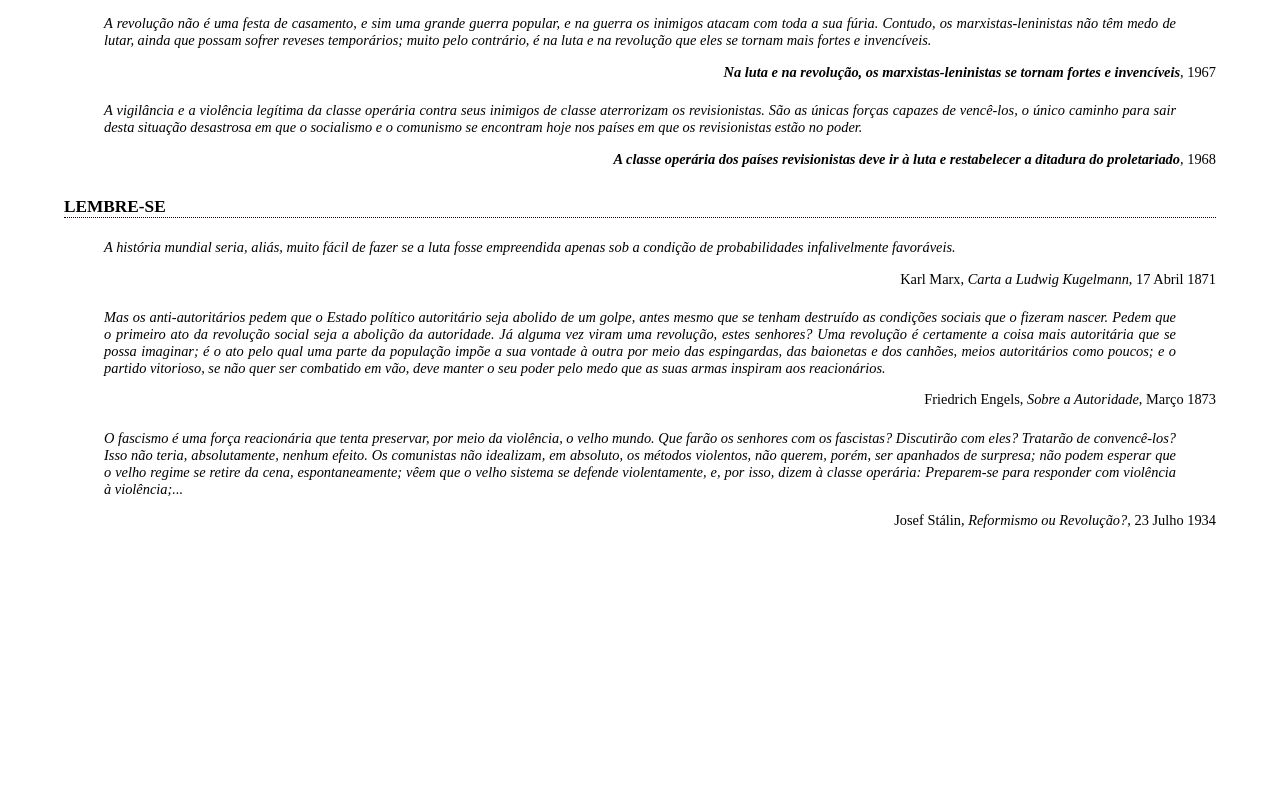
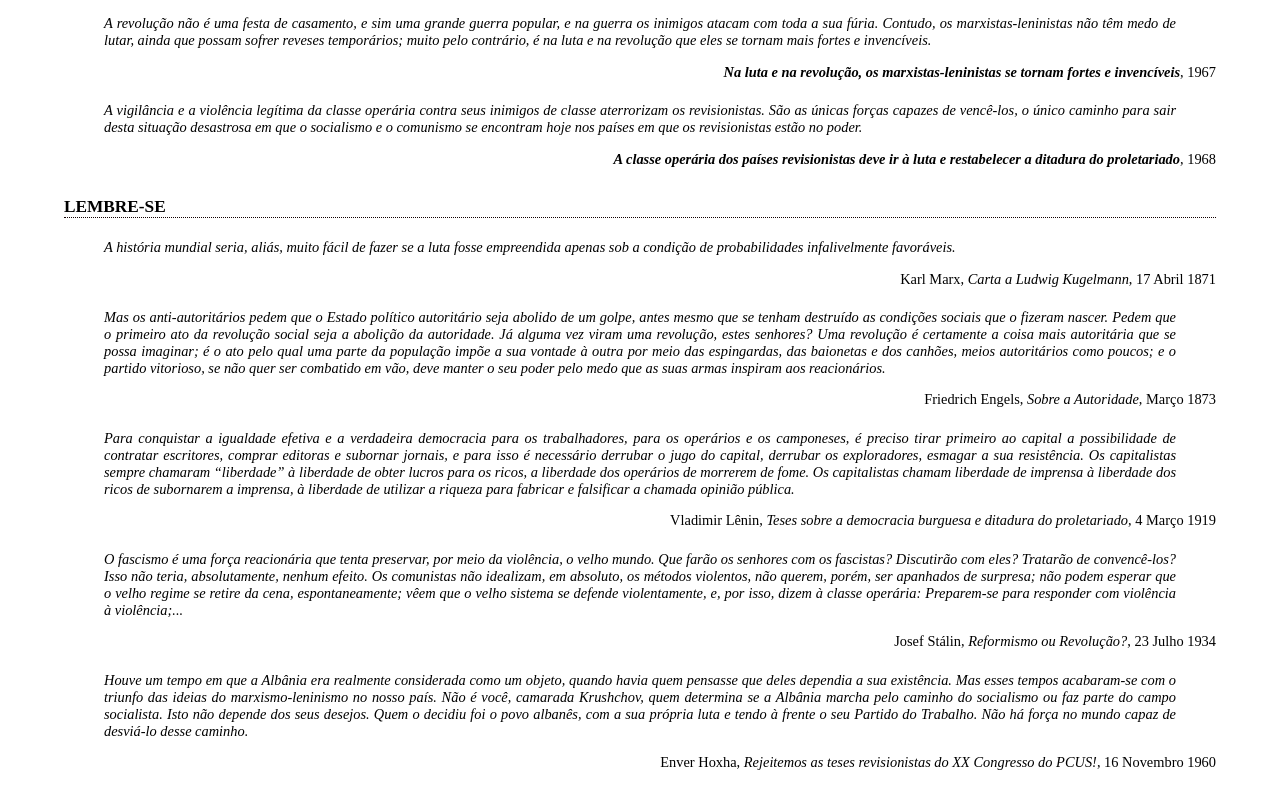
Before and after one commit to lucascenir/lucascenir.github.io, a plain HTML site: page index.html in a window 1280 px wide. Shown: the part 621-1421 px from the top of the page. Before the commit the page ends 1179 px from the top, so only its background shows below. Drawn offline with Linux system fonts and the light colour scheme.

Commit message:
Update index.html

```diff
--- a/index.html
+++ b/index.html
@@ -53,8 +53,14 @@ A vigilância e a violência legítima da classe operária contra seus inimigos
 <blockquote cite="https://www.marxists.org/portugues/marx/1873/03/autoridade-pt.htm">Mas os anti-autoritários pedem que o Estado político autoritário seja abolido de um golpe, antes mesmo que se tenham destruído as condições sociais que o fizeram nascer. Pedem que o primeiro ato da revolução social seja a abolição da autoridade. Já alguma vez viram uma revolução, estes senhores? Uma revolução é certamente a coisa mais autoritária que se possa imaginar; é o ato pelo qual uma parte da população impõe a sua vontade à outra por meio das espingardas, das baionetas e dos canhões, meios autoritários como poucos; e o partido vitorioso, se não quer ser combatido em vão, deve manter o seu poder pelo medo que as suas armas inspiram aos reacionários.</blockquote>
 <p class="dir">Friedrich Engels, <cite>Sobre a Autoridade</cite>, Março 1873</p>
 
+<blockquote cite="https://www.marxists.org/portugues/lenin/1919/03/04.htm">Para conquistar a igualdade efetiva e a verdadeira democracia para os trabalhadores, para os operários e os camponeses, é preciso tirar primeiro ao capital a possibilidade de contratar escritores, comprar editoras e subornar jornais, e para isso é necessário derrubar o jugo do capital, derrubar os exploradores, esmagar a sua resistência. Os capitalistas sempre chamaram &ldquo;liberdade&rdquo; à liberdade de obter lucros para os ricos, a liberdade dos operários de morrerem de fome. Os capitalistas chamam liberdade de imprensa à liberdade dos ricos de subornarem a imprensa, à liberdade de utilizar a riqueza para fabricar e falsificar a chamada opinião pública.</blockquote>
+<p class="dir">Vladimir Lênin, <cite>Teses sobre a democracia burguesa e ditadura do proletariado</cite>, 4 Março 1919</p>
+
 <blockquote cite="https://www.marxists.org/portugues/stalin/1934/07/23.htm">O fascismo é uma força reacionária que tenta preservar, por meio da violência, o velho mundo. Que farão os senhores com os fascistas? Discutirão com eles? Tratarão de convencê-los? Isso não teria, absolutamente, nenhum efeito. Os comunistas não idealizam, em absoluto, os métodos violentos, não querem, porém, ser apanhados de surpresa; não podem esperar que o velho regime se retire da cena, espontaneamente; vêem que o velho sistema se defende violentamente, e, por isso, dizem à classe operária: Preparem-se para responder com violência à violência;...</blockquote>
 <p class="dir">Josef Stálin, <cite>Reformismo ou Revolução?</cite>, 23 Julho 1934</p>
+
+<blockquote cite="https://www.marxists.org/portugues/hoxha/1960/11/16.htm">Houve um tempo em que a Albânia era realmente considerada como um objeto, quando havia quem pensasse que deles dependia a sua existência. Mas esses tempos acabaram-se com o triunfo das ideias do marxismo-leninismo no nosso país. Não é você, camarada Krushchov, quem determina se a Albânia marcha pelo caminho do socialismo ou faz parte do campo socialista. Isto não depende dos seus desejos. Quem o decidiu foi o povo albanês, com a sua própria luta e tendo à frente o seu Partido do Trabalho. Não há força no mundo capaz de desviá-lo desse caminho.</blockquote>
+<p class="dir">Enver Hoxha, <cite>Rejeitemos as teses revisionistas do XX Congresso do PCUS!</cite>, 16 Novembro 1960</p>
 
 </div>
 </div>
```
